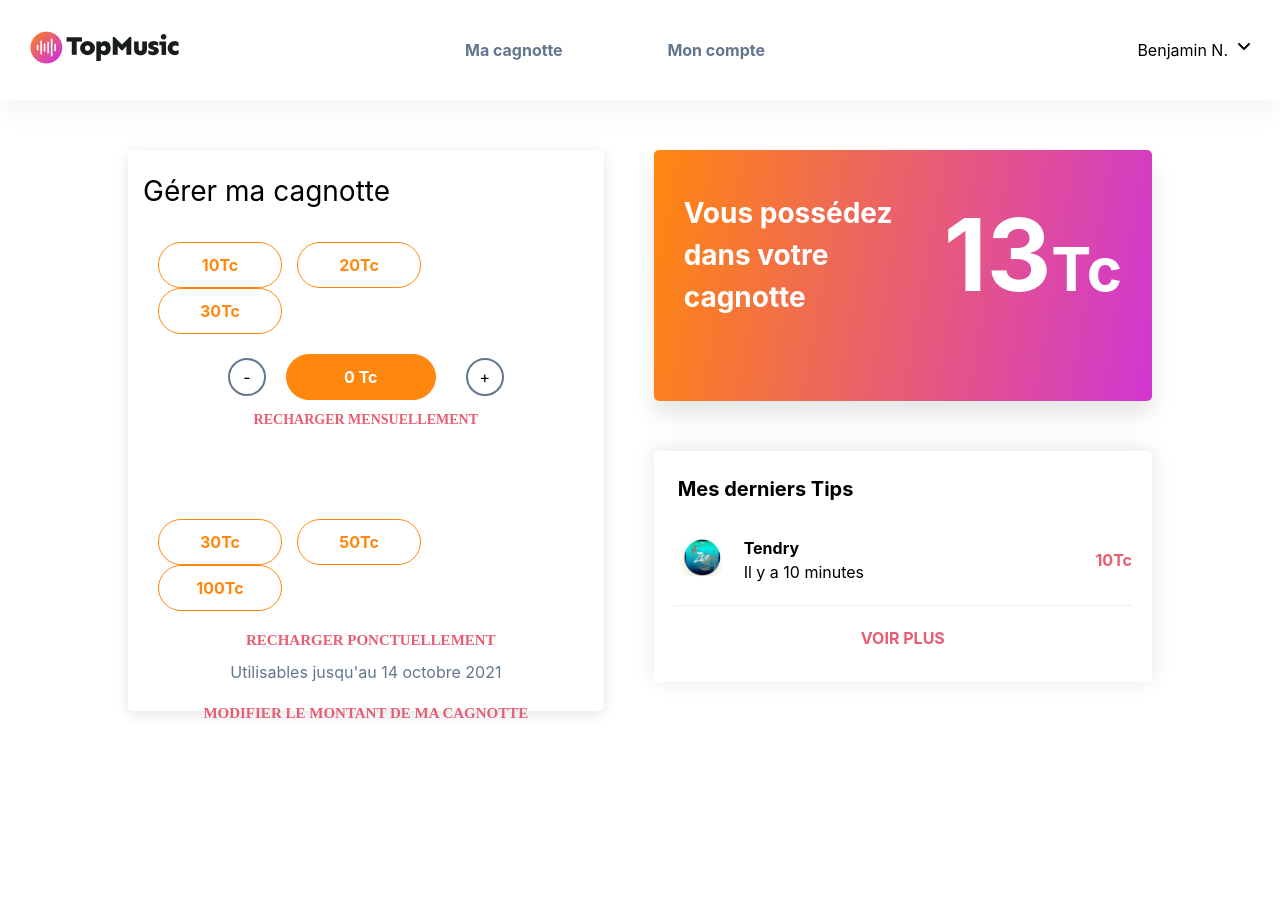
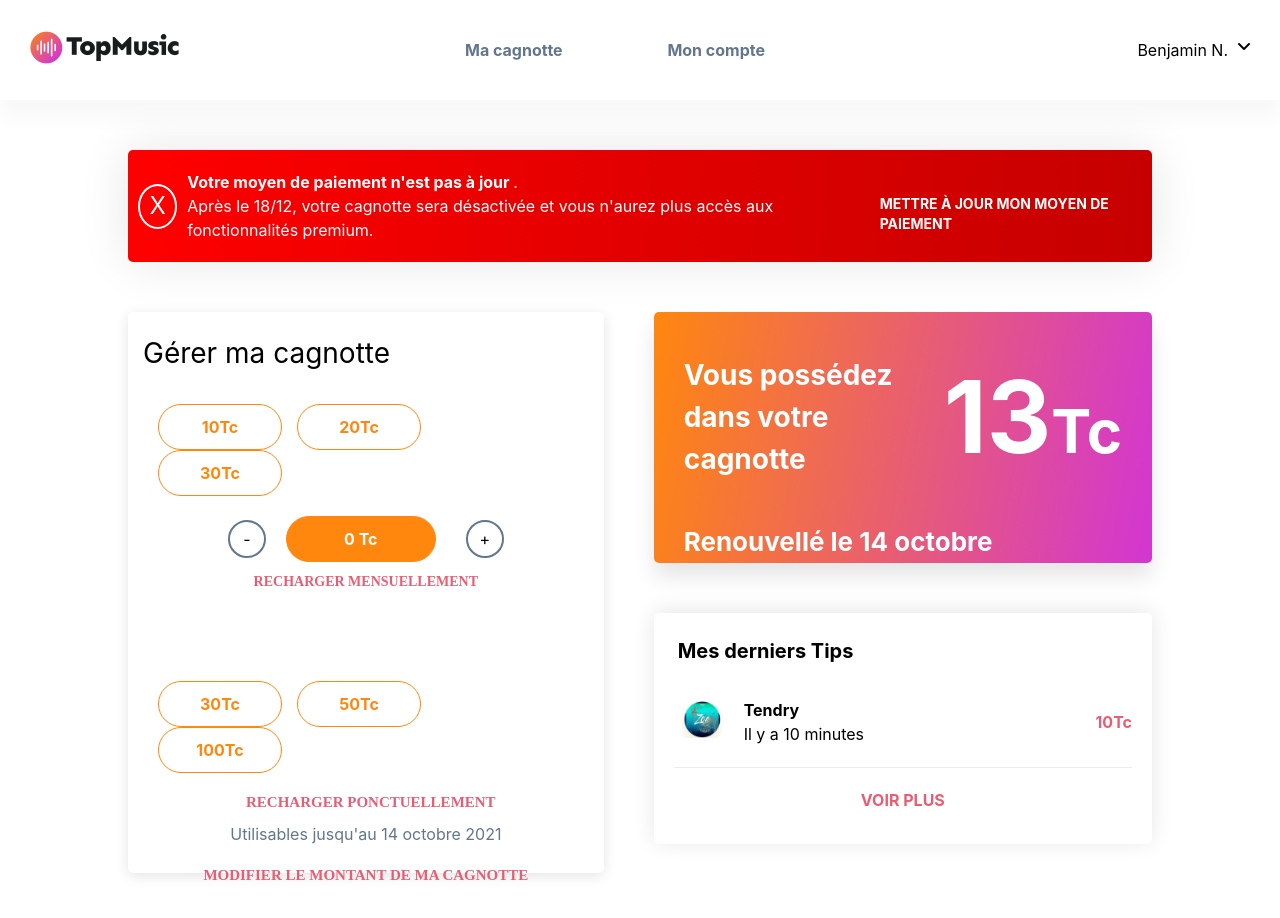
Before and after one commit to YevhenTiaka/TopMusic-Wallet, a Next.js app: page /cagnotte in a window 1280 px wide. Shown: the top 918 px of the page. Built offline with nearby package versions, Linux system fonts and the light colour scheme.

Commit message:
adding of notif need just logic of cond rendering

```diff
--- a/src/pages/cagnotte.tsx
+++ b/src/pages/cagnotte.tsx
@@ -3,14 +3,25 @@ import WalletManage from 'components/walletManage';
 import WalletAmount from 'components/walletAmount';
 import LastTips from 'components/lastTips';
 import { FC } from 'react';
-
+import UpdateNotification from 'components/updateNotification';
 const Cagnotte: FC = () => {
   return (
     <main className={styles.main}>
+      <UpdateNotification>
+        <div className="flex items-center">
+          <div className="notification__icon">X</div>
+
+          <div className="text-base ">
+            <strong>Votre moyen de paiement n'est pas à jour </strong>. <br /> Après le 18/12, votre
+            cagnotte sera désactivée et vous n'aurez plus accès aux fonctionnalités premium.
+          </div>
+          <div className="font-bold text-sm ml-6 mt-4">METTRE À JOUR MON MOYEN DE PAIEMENT</div>
+        </div>
+      </UpdateNotification>
       <section className={styles.main__container}>
         <WalletManage />
         <section className={styles.main__right}>
-          <WalletAmount />
+          <WalletAmount>Renouvellé le 14 octobre</WalletAmount>
           <LastTips />
         </section>
       </section>
```
